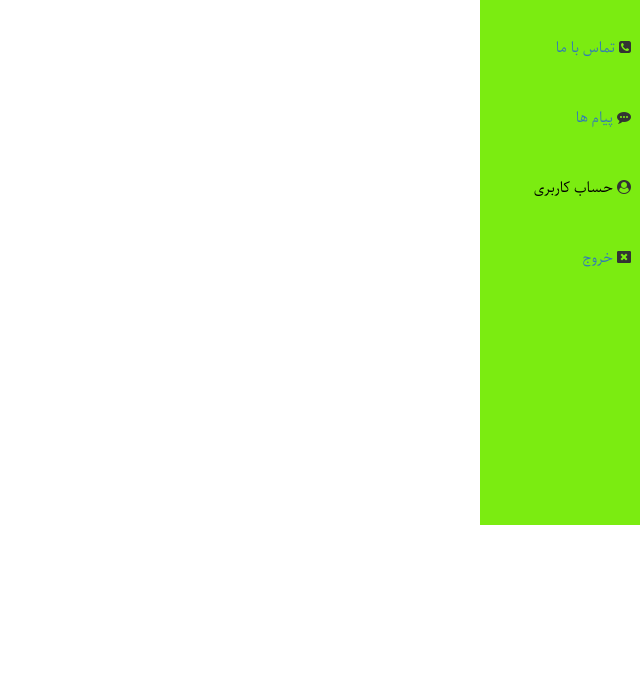
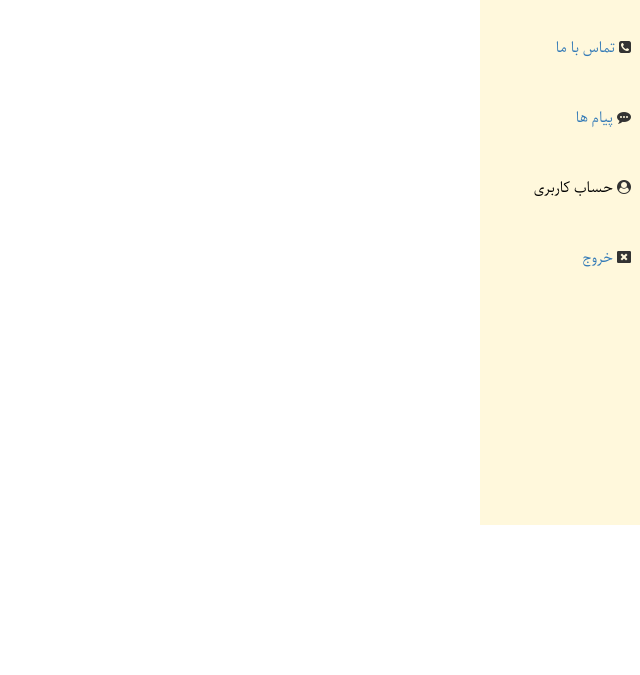
Before and after one commit to parvaz-owj/dashboard, a plain HTML site: page index.html in a window 1280 px wide. Shown: the part 125-800 px from the top of the page, without its empty margins (640-1280 px from the left). Drawn offline with nearby package versions, Linux system fonts and the light colour scheme.

Commit message:
Update style.css
change color background

```diff
--- a/css/style.css
+++ b/css/style.css
@@ -20,7 +20,7 @@
 .right-bar{
     margin-top: 60px;
     padding-top: 7.5px;
-    background-color:rgb(123, 236, 17);
+    background-color:#fff8dc;
     width: 160px;
     height: 590px;
 }
```
